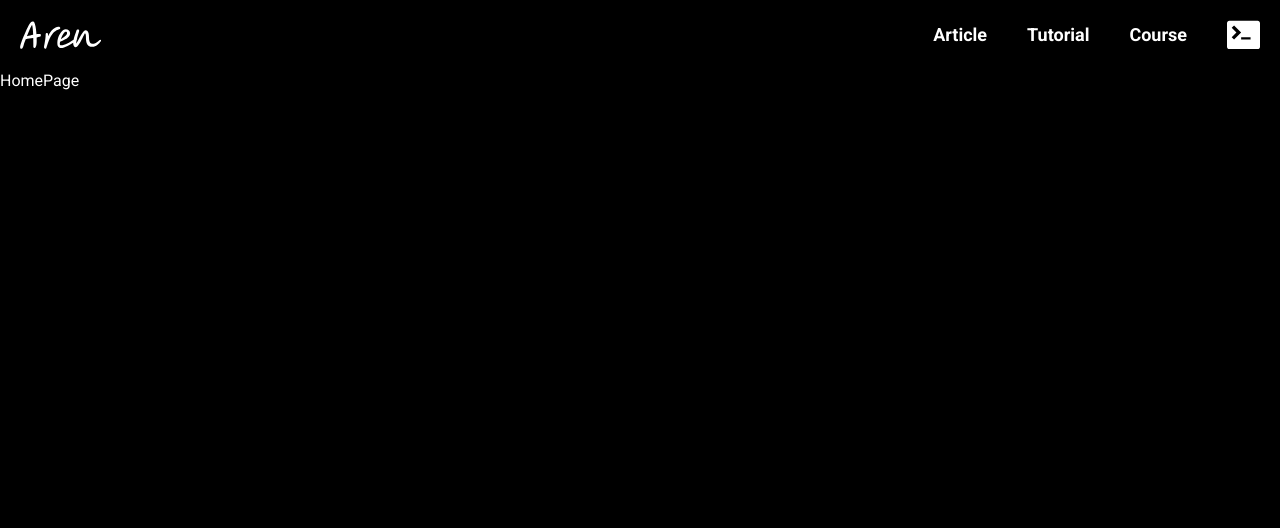
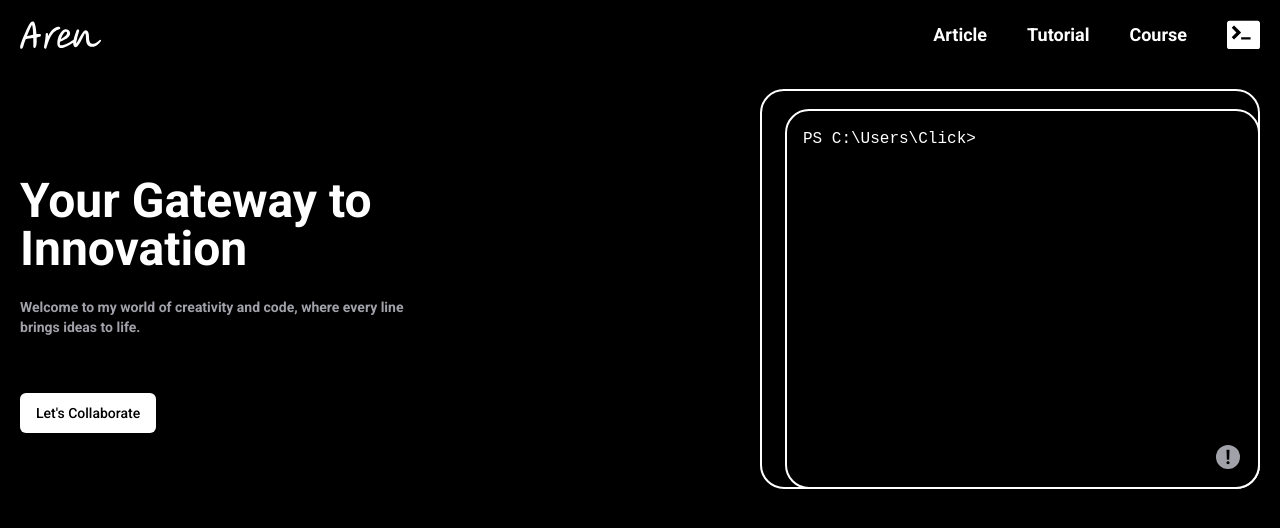
Before and after one commit to arentalb/modern-portfolio, a React (Vite) app: page / in a window 1280 px wide. Shown: the top 528 px of the page. Built offline with nearby package versions, Linux system fonts and the light colour scheme.

Commit message:
Design the hero section

```diff
--- a/package.json
+++ b/package.json
@@ -10,6 +10,7 @@
     "preview": "vite preview"
   },
   "dependencies": {
+    "@radix-ui/react-slot": "^1.0.2",
     "class-variance-authority": "^0.7.0",
     "clsx": "^2.1.0",
     "lucide-react": "^0.356.0",
--- /dev/null
+++ b/src/components/common/Terminal.tsx
@@ -0,0 +1,29 @@
+import { Button } from "@/components/common/ui/button.tsx";
+
+export const Terminal = () => {
+  function helpHandler() {
+    console.log("help");
+  }
+
+  return (
+    <div className="w-full h-[400px] relative max-w-[500px]">
+      <div className={"border-2 border-white w-full h-full rounded-3xl "}></div>
+      <textarea
+        defaultValue={"PS C:\\Users\\Click>"}
+        className={
+          " w-[95%] h-[95%] z-10 border-2 border-white font-mono text-base text-white bg-black absolute bottom-0 right-0 rounded-3xl p-4   resize-none scroll focus:outline-none"
+        }
+      ></textarea>
+
+      <Button
+        onClick={helpHandler}
+        variant="destructive"
+        className={
+          "z-20 w-2 h-2  flex justify-center items-center  absolute bottom-5 right-5 text-black rounded-full bg-gray-primary text-xl font-bold p-3 "
+        }
+      >
+        !
+      </Button>
+    </div>
+  );
+};
--- /dev/null
+++ b/src/components/common/ui/button.tsx
@@ -0,0 +1,51 @@
+import * as React from "react";
+import { Slot } from "@radix-ui/react-slot";
+import { cva, type VariantProps } from "class-variance-authority";
+
+import { cn } from "@/lib/utils";
+
+const buttonVariants = cva(
+  "inline-flex items-center justify-center whitespace-nowrap rounded-md text-sm font-medium ring-offset-background transition-colors focus-visible:outline-none focus-visible:ring-2 focus-visible:ring-ring focus-visible:ring-offset-2 disabled:pointer-events-none disabled:opacity-50",
+  {
+    variants: {
+      variant: {
+        default: "bg-white-primary text-black hover:bg-gray-200",
+        outline:
+          "border border-white-primary bg-black text-white-primary hover:bg-white-primary hover:text-black",
+        destructive: "bg-gray-primary text-black hover:bg-gray-200",
+      },
+      size: {
+        default: "h-10 px-4 py-2",
+        sm: "h-9 rounded-md px-3",
+        lg: "h-11 rounded-md px-8",
+        icon: "h-10 w-10",
+      },
+    },
+    defaultVariants: {
+      variant: "default",
+      size: "default",
+    },
+  },
+);
+
+export interface ButtonProps
+  extends React.ButtonHTMLAttributes<HTMLButtonElement>,
+    VariantProps<typeof buttonVariants> {
+  asChild?: boolean;
+}
+
+const Button = React.forwardRef<HTMLButtonElement, ButtonProps>(
+  ({ className, variant, size, asChild = false, ...props }, ref) => {
+    const Comp = asChild ? Slot : "button";
+    return (
+      <Comp
+        className={cn(buttonVariants({ variant, size, className }))}
+        ref={ref}
+        {...props}
+      />
+    );
+  },
+);
+Button.displayName = "Button";
+
+export { Button, buttonVariants };
--- /dev/null
+++ b/src/components/layout/home/Hero.tsx
@@ -0,0 +1,29 @@
+import { Terminal } from "@/components/common/Terminal.tsx";
+import { Button } from "@/components/common/ui/button.tsx";
+
+export function Hero() {
+  function collaborateHandler() {
+    console.log("Let's Collaborate");
+  }
+
+  return (
+    <section className="p-5 md:max-w-[1400px] mx-auto flex flex-col justify-between gap-20 items-center sm:flex-row">
+      <div
+        className={
+          "flex flex-col items-center text-center mt-8 sm:items-start sm:text-start sm:max-w-96"
+        }
+      >
+        <h1 className={"text-5xl font-bold mb-6"}>
+          Your Gateway to Innovation
+        </h1>
+        <p className={" text-sm mb-14 text-gray-primary font-bold"}>
+          Welcome to my world of creativity and code, where every line brings
+          ideas to life.
+        </p>
+
+        <Button onClick={collaborateHandler}>Let's Collaborate</Button>
+      </div>
+      <Terminal />
+    </section>
+  );
+}
--- a/src/pages/HomePage.tsx
+++ b/src/pages/HomePage.tsx
@@ -1,10 +1,11 @@
 import { Header } from "@/components/layout/Header.tsx";
+import { Hero } from "@/components/layout/home/Hero.tsx";
 
 export function HomePage() {
   return (
     <>
       <Header />
-      HomePage
+      <Hero />
     </>
   );
 }
```
Also changed, not shown: 1 other file (tests, documents, lock files or other folders).
